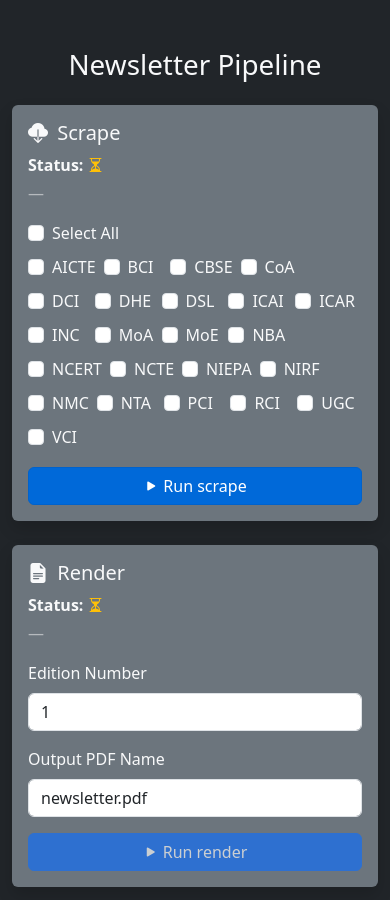
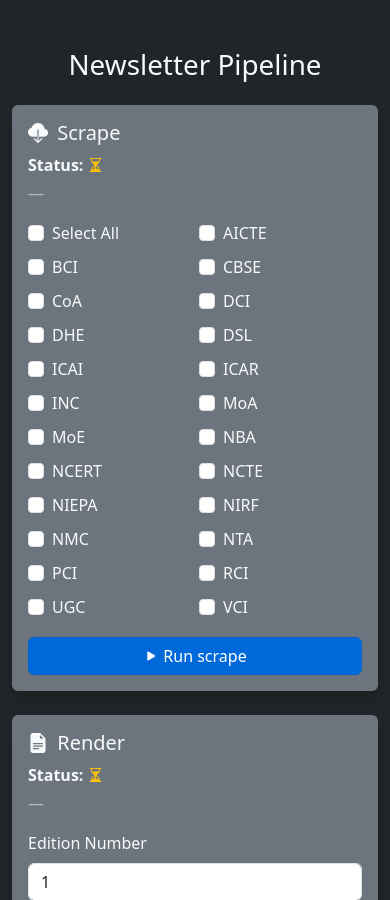
Before and after one commit to sk-sachin23/StartUpLegal, a Flask app: page / in a window 390 px wide. Shown: the top 900 px of the page. Run offline with Flask 3, Linux system fonts and the light colour scheme.

Commit message:
Make edu bodies grid responsive

```diff
--- a/static/css/styles-dark.css
+++ b/static/css/styles-dark.css
@@ -31,8 +31,8 @@ body {
 
 /* checkbox layout */
 .bodies-container {
-  display: flex;
-  flex-wrap: wrap;
+  display: grid;
+  grid-template-columns: repeat(5, 1fr);
   gap: 0.5rem;
 }
 
@@ -41,5 +41,24 @@ body {
 }
 
 .body-item {
-  flex: 0 0 calc(20% - 0.5rem); /* 5 items per row */
+  width: 100%;
 }
+
+/* laptop & tablets */
+@media (max-width: 1199px) {
+  .bodies-container {
+    grid-template-columns: repeat(4, 1fr);
+  }
+}
+
+@media (max-width: 991px) {
+  .bodies-container {
+    grid-template-columns: repeat(3, 1fr);
+  }
+}
+
+@media (max-width: 575px) {
+  .bodies-container {
+    grid-template-columns: repeat(2, 1fr);
+  }
+}
--- a/templates/index.html
+++ b/templates/index.html
@@ -30,7 +30,7 @@
             </p>
             <form action="/{{step}}" method="post" class="mt-auto">
                 {% if step == 'scrape' %}
-                  <div class="mb-3 d-flex flex-wrap gap-2 bodies-container">
+                  <div class="mb-3 gap-2 bodies-container">
                     <div class="w-100 select-all-row">
                       <div class="form-check">
                         <input class="form-check-input" type="checkbox" id="select-all">
```
